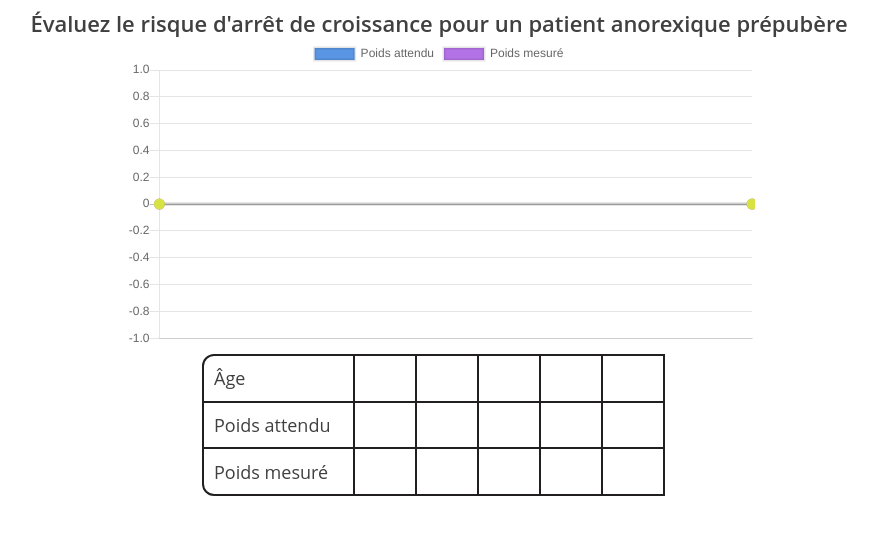
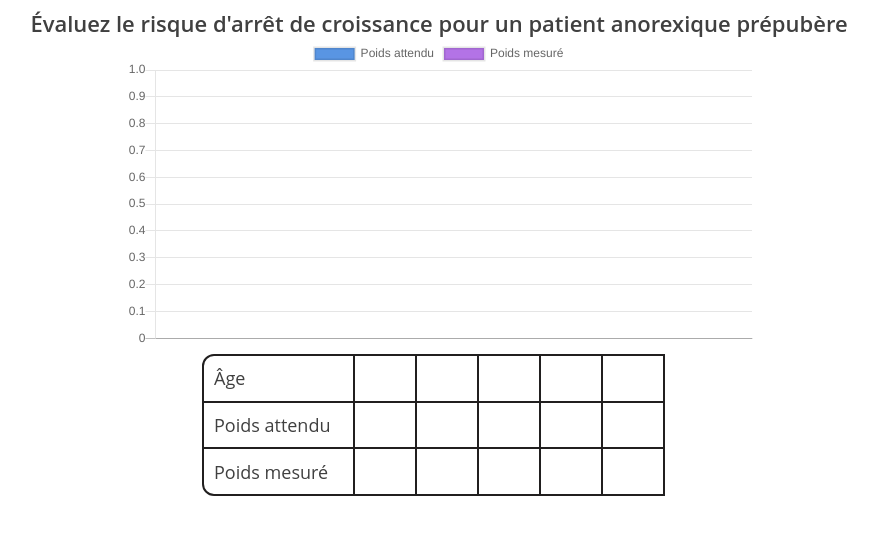
Before and after one commit to C-Hg/predict-growth-stop, a React (Create React App) app in the folder webapp/: page / in a window 1280 px wide. Shown: the top 534 px of the page, without its empty margins (201-1079 px from the left). Built offline with nearby package versions, Linux system fonts and the light colour scheme.

Commit message:
validate columns

```diff
--- a/webapp/package.json
+++ b/webapp/package.json
@@ -16,6 +16,7 @@
     "@testing-library/jest-dom": "^4.2.4",
     "@testing-library/react": "^9.5.0",
     "@testing-library/user-event": "^7.2.1",
+    "@types/chart.js": "^2.9.24",
     "@types/jest": "^24.9.1",
     "@types/node": "^12.12.54",
     "@types/react": "^16.9.44",
--- a/webapp/src/chart/Chart.tsx
+++ b/webapp/src/chart/Chart.tsx
@@ -1,30 +1,31 @@
+/* eslint-disable @typescript-eslint/ban-ts-comment */
+import * as chartjs from "chart.js";
 import React from "react";
-import { Line } from "react-chartjs-2";
+import { ChartData, Line } from "react-chartjs-2";
 
-import { Data } from "../form/Data.interface";
+import filterColumns from "./filterColumns";
+
+import { Column } from "../form/Data.interface";
 import theme from "../styles/theme";
 
 interface Props {
-  data: Data[];
+  columns: Column[];
 }
 
 const { chartBlue, chartPurple, chartYellow } = theme.colors;
 
 const Chart: React.FC<Props> = (props: Props) => {
-  const { data } = props;
+  const { columns } = props;
 
-  const ages = data
-    .map((dataPoint) => Number(dataPoint.age))
-    .filter((age) => age !== 0);
-  const expectedWeight = data.map((dataPoint) => dataPoint.expectedWeight);
-  const measuredWeight = data.map((dataPoint) => dataPoint.measuredWeight);
+  // only keep the valid and completed columns
+  const { ages, expectedWeights, measuredWeights } = filterColumns(columns);
 
-  const formattedData: any = {
+  const formattedData: ChartData<chartjs.ChartData> = {
     labels: ages,
     datasets: [
       {
         // y coordinates
-        data: expectedWeight,
+        data: expectedWeights,
         label: "Poids attendu",
 
         backgroundColor: chartBlue,
@@ -32,6 +33,7 @@ const Chart: React.FC<Props> = (props: Props) => {
         fill: +1,
 
         borderWidth: 3,
+        // @ts-ignore
         fillColor: chartYellow,
         strokeColor: chartYellow,
 
@@ -48,9 +50,10 @@ const Chart: React.FC<Props> = (props: Props) => {
       },
       {
         // y coordinates
-        data: measuredWeight,
+        data: measuredWeights,
         label: "Poids mesuré",
 
+        // @ts-ignore
         fillColor: "white",
         fill: +2,
 
--- /dev/null
+++ b/webapp/src/chart/filterColumns.ts
@@ -0,0 +1,30 @@
+import { Column } from "../form/Data.interface";
+
+interface DisplayableData {
+  ages: number[];
+  expectedWeights: number[];
+  measuredWeights: number[];
+}
+
+/**
+ * Prepares the arrays for the charts
+ * Only keeps valid columns
+ * Columns are validated independently in DataColumn
+ */
+const filterColumns = (columns: Column[]): DisplayableData => {
+  const filteredData = columns.filter((dataPoint) => {
+    return dataPoint.isValidated;
+  });
+
+  const ages = filteredData.map((dataPoint) => Number(dataPoint.age));
+  const expectedWeights = filteredData.map((dataPoint) =>
+    Number(dataPoint.expectedWeight)
+  );
+  const measuredWeights = filteredData.map((dataPoint) =>
+    Number(dataPoint.measuredWeight)
+  );
+
+  return { ages, expectedWeights, measuredWeights };
+};
+
+export default filterColumns;
--- a/webapp/src/form/Data.interface.ts
+++ b/webapp/src/form/Data.interface.ts
@@ -1,7 +1,8 @@
-export interface Data {
+export interface Column {
   age: string;
   expectedWeight: string;
   measuredWeight: string;
+  isValidated: boolean;
 }
 
 export enum DataNames {
--- a/webapp/src/form/DataColumn.tsx
+++ b/webapp/src/form/DataColumn.tsx
@@ -1,26 +1,34 @@
 import React from "react";
 
-import { Data, DataNames } from "./Data.interface";
+import { Column, DataNames } from "./Data.interface";
 import DataCell from "./DataCell";
 import { DATA_WIDTH, GRID_HEIGHT } from "./constants";
+import validateColumn from "./useValidateColumn";
 
 import VerticalFlexbox from "../components/common/VerticalFlexbox.styled";
 
 interface Props {
-  columnData: Data;
-  index: number;
-  updateData: (columnData: Data, index: number) => void;
+  columnData: Column;
+  updateColumn: (columnData: Column) => void;
 }
 
 const DataColumn: React.FC<Props> = (props: Props) => {
-  const { columnData, index, updateData } = props;
+  const { columnData, updateColumn } = props;
   const { age, expectedWeight, measuredWeight } = columnData;
+
+  // update the validation status of the column if necessary
+  const isColumnValid = validateColumn(columnData);
+  if (isColumnValid !== columnData.isValidated) {
+    const updatedColumn = { ...columnData };
+    updatedColumn.isValidated = isColumnValid;
+    updateColumn(updatedColumn);
+  }
 
   const updateCell = (dataName: DataNames, value: string) => {
     //formatting logic
     const newColumnData = { ...columnData };
     newColumnData[dataName] = value;
-    updateData(newColumnData, index);
+    updateColumn(newColumnData);
   };
 
   const updateAge = (value: string) => updateCell(DataNames.age, value);
--- a/webapp/src/form/DataGrid.tsx
+++ b/webapp/src/form/DataGrid.tsx
@@ -1,24 +1,28 @@
 import React from "react";
 
-import { Data } from "./Data.interface";
+import { Column } from "./Data.interface";
 import DataColumn from "./DataColumn";
 
 interface Props {
-  data: Data[];
-  updateData: (columnData: Data, index: number) => void;
+  data: Column[];
+  updateColumn: (columnData: Column, index: number) => void;
 }
 
 const DataGrid: React.FC<Props> = (props: Props) => {
-  const { data, updateData } = props;
+  const { data, updateColumn } = props;
 
-  const columns = data.map((columnData, index) => (
-    <DataColumn
-      columnData={columnData}
-      index={index}
-      updateData={updateData}
-      key={index}
-    />
-  ));
+  const columns = data.map((columnData, index) => {
+    const indexedUpdateColumn = (columnData: Column) =>
+      updateColumn(columnData, index);
+
+    return (
+      <DataColumn
+        columnData={columnData}
+        updateColumn={indexedUpdateColumn}
+        key={index}
+      />
+    );
+  });
 
   return <>{columns}</>;
 };
--- a/webapp/src/form/Form.tsx
+++ b/webapp/src/form/Form.tsx
@@ -1,6 +1,6 @@
 import React, { useState } from "react";
 
-import { Data } from "./Data.interface";
+import { Column } from "./Data.interface";
 import DataGrid from "./DataGrid";
 import Legend from "./Legend";
 import { GRID_HEIGHT } from "./constants";
@@ -9,47 +9,48 @@ import Chart from "../chart/Chart";
 import Container from "../components/common/Container.styled";
 import HorizontalFlexbox from "../components/common/HorizontalFlexbox.styled";
 
-const defaultData: Data = {
+const defaultData: Column = {
   age: "",
   expectedWeight: "",
+  isValidated: false,
   measuredWeight: "",
 };
 
-interface Period {
-  from: number;
-  to: number;
-}
+// interface Period {
+//   from: number;
+//   to: number;
+// }
 
 const Form: React.FC = () => {
-  const initialData: Data[] = [
+  const initialData: Column[] = [
     defaultData,
     defaultData,
     defaultData,
     defaultData,
     defaultData,
   ];
-  const [data, setData] = useState<Data[]>(initialData);
-  const [period, setPeriod] = useState<Period>({ from: 0, to: 0 });
+  const [columns, setColumns] = useState<Column[]>(initialData);
+  // const [period, setPeriod] = useState<Period>({ from: 0, to: 0 });
 
   // const addColumn = () => {
   //   const newData: Data[] = [...data, defaultData];
   //   setData(newData);
   // };
 
-  const updateData = (columnData: Data, index: number) => {
-    const newData = [...data];
+  const updateColumn = (columnData: Column, index: number) => {
+    const newData = [...columns];
     newData[index] = columnData;
-    setData(newData);
+    setColumns(newData);
   };
 
   return (
     <>
       <Container width="50%">
-        <Chart data={data} />
+        <Chart columns={columns} />
       </Container>
       <HorizontalFlexbox height={GRID_HEIGHT}>
         <Legend />
-        <DataGrid data={data} updateData={updateData} />
+        <DataGrid data={columns} updateColumn={updateColumn} />
       </HorizontalFlexbox>
     </>
   );
--- /dev/null
+++ b/webapp/src/form/useValidateColumn.ts
@@ -0,0 +1,22 @@
+import { Column } from "./Data.interface";
+
+const validateColumn = (column: Column): boolean => {
+  const { age, expectedWeight, measuredWeight } = column;
+  if (!age || !expectedWeight || !measuredWeight) {
+    return false;
+  }
+
+  // expected weight must be greater than measuredWeight
+  if (Number(expectedWeight) < Number(measuredWeight)) {
+    return false;
+  }
+
+  // age must be in month
+  if (Number(age) > 50) {
+    return false;
+  }
+
+  return true;
+};
+
+export default validateColumn;
```
Also changed, not shown: 1 other file (tests, documents, lock files or other folders).
